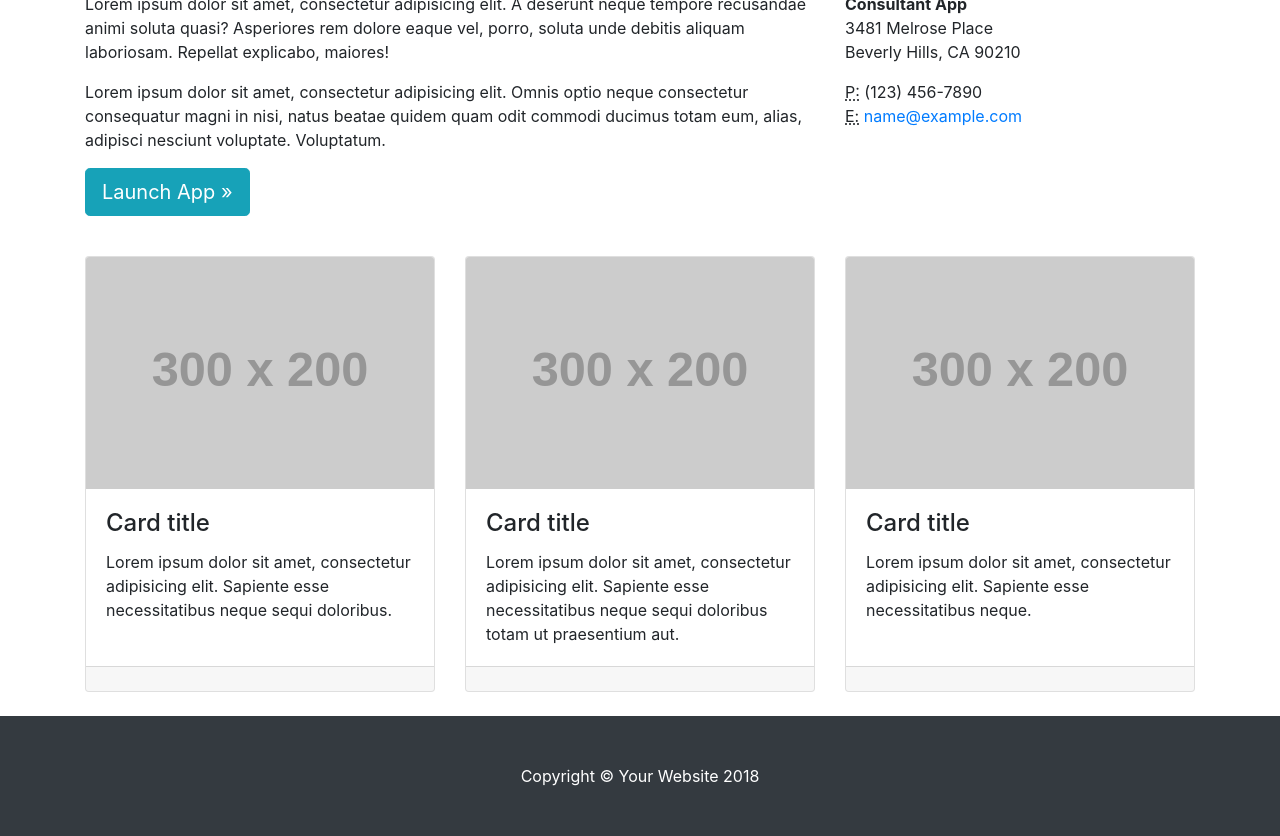
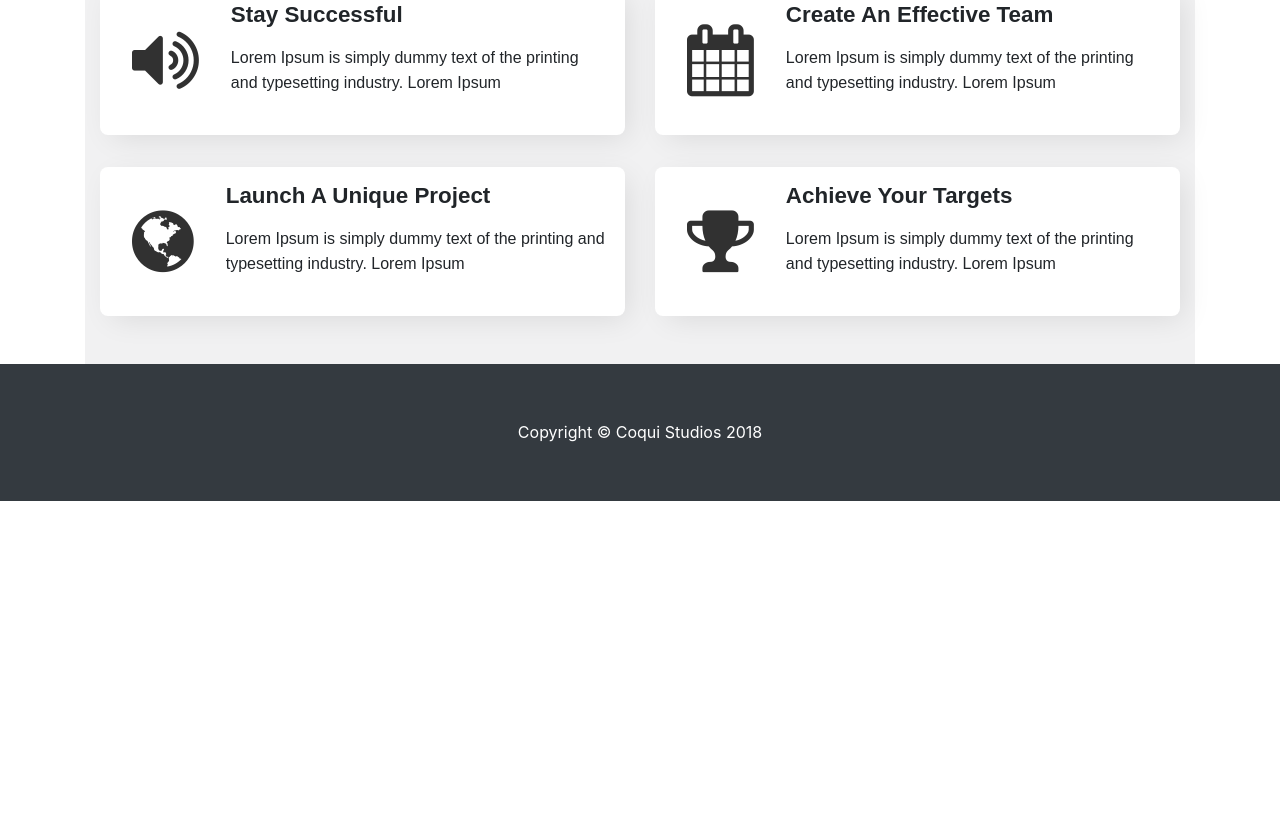
Before and after one commit to Periagiaka/consultantlandingpage, a website: page index.html in a window 1280 px wide. Shown: the part 534-1370 px from the top of the page. After the commit the page ends 1035 px from the top, so only its background shows below. Drawn offline with nearby package versions, Linux system fonts and the light colour scheme; placeholder pictures from the web are drawn by us.

Commit message:
changed card styles, rm mid section

```diff
--- a/css/business-frontpage.css
+++ b/css/business-frontpage.css
@@ -28,4 +28,62 @@ body {
 .card {
   height: 100%;
 }
+
+section {
+    padding-top: 4rem;
+    padding-bottom: 1rem;
+    background-color: #f1f1f2
+}
+.wrap {
+    display: flex;
+    background: white;
+    padding: 1rem 1rem 1rem 1rem;
+    border-radius: 0.5rem;
+    box-shadow: 7px 7px 30px -5px rgba(0,0,0,0.1);
+    margin-bottom: 2rem;
+}
+
+.wrap:hover {
+    background: linear-gradient(135deg,#6394ff 0%,#0a193b 100%);
+    color: white;
+}
+
+.ico-wrap {
+    margin: auto;
+}
+
+.mbr-iconfont {
+    font-size: 4.5rem !important;
+    color: #313131;
+    margin: 1rem;
+    padding-right: 1rem;
+}
+.vcenter {
+    margin: auto;
+}
+
+.mbr-section-title3 {
+    text-align: left;
+}
+h2 {
+    margin-top: 0.5rem;
+    margin-bottom: 0.5rem;
+}
+.display-5 {
+    font-family: 'Source Sans Pro',sans-serif;
+    font-size: 1.4rem;
+}
+.mbr-bold {
+    font-weight: 700;
+}
+
+ p {
+    padding-top: 0.5rem;
+    padding-bottom: 0.5rem;
+    line-height: 25px;
+}
+.display-6 {
+    font-family: 'Source Sans Pro',sans-serif;
+    font-size: 1re
+}
 																																																																																																																																								}
--- a/index.html
+++ b/index.html
@@ -1,25 +1,20 @@
 <!DOCTYPE html>
 <html lang="en">
-
    <head>
-
       <meta charset="utf-8">
       <meta name="viewport" content="width=device-width, initial-scale=1, shrink-to-fit=no">
       <meta name="description" content="">
       <meta name="author" content="">
-
       <title>Business Frontpage - Start Bootstrap Template</title>
-
       <!-- Bootstrap core CSS -->
       <link href="vendor/bootstrap/css/bootstrap.min.css" rel="stylesheet">
-
       <!-- Custom styles for this template -->
       <link href="css/business-frontpage.css" rel="stylesheet">
-
+      <link href="//maxcdn.bootstrapcdn.com/bootstrap/4.1.1/css/bootstrap.min.css" rel="stylesheet" id="bootstrap-css">
+      <script src="//maxcdn.bootstrapcdn.com/bootstrap/4.1.1/js/bootstrap.min.js"></script>
+      <script src="//cdnjs.cloudflare.com/ajax/libs/jquery/3.2.1/jquery.min.js"></script>
    </head>
-
    <body>
-
       <!-- Navigation -->
       <nav class="navbar navbar-expand-lg navbar-dark bg-dark fixed-top">
          <div class="container">
@@ -50,22 +45,19 @@
             </div>
          </div>
       </nav>
-
       <!-- Header with Background Image -->
       <header class="business-header">
          <div class="container">
             <div class="row">
                <div class="col-lg-12">
-
                </div>
             </div>
-      </div>
+         </div>i
       </header>
-
       <!-- Page Content -->
       <div class="container">
 
-      <div class="row">
+        <!-- <div class="row">
             <div class="col-sm-8">
                <h2 class="mt-4">What We Do</h2>
                <p>Lorem ipsum dolor sit amet, consectetur adipisicing elit. A deserunt neque tempore recusandae animi soluta quasi? Asperiores rem dolore eaque vel, porro, soluta unde debitis aliquam laboriosam. Repellat explicabo, maiores!</p>
@@ -90,65 +82,78 @@
                   <a href="mailto:#">name@example.com</a>
                </address>
             </div>
+         </div>-->
+         <!-- /.row -->
+         <link rel="stylesheet" href="https://maxcdn.bootstrapcdn.com/font-awesome/4.7.0/css/font-awesome.min.css">
+         <link rel="stylesheet" href="https://maxcdn.bootstrapcdn.com/font-awesome/4.7.0/css/font-awesome.min.css">
+         <section>
+            <div class="container">
+               <div class="row mbr-justify-content-center">
+                  <div class="col-lg-6 mbr-col-md-10">
+                     <div class="wrap">
+                        <div class="ico-wrap">
+                           <span class="mbr-iconfont fa-volume-up fa"></span>
                         </div>
-      <!-- /.row -->
-
-      <div class="row">
-        <div class="col-sm-4 my-4">
-          <div class="card">
-            <img class="card-img-top" src="http://placehold.it/300x200" alt="">
-            <div class="card-body">
-              <h4 class="card-title">Card title</h4>
-              <p class="card-text">Lorem ipsum dolor sit amet, consectetur adipisicing elit. Sapiente esse necessitatibus neque sequi doloribus.</p>
-            </div>
-            <div class="card-footer">
-
+                        <div class="text-wrap vcenter">
+                           <h2 class="mbr-fonts-style mbr-bold mbr-section-title3 display-5">Stay <span>Successful</span></h2>
+                           <p class="mbr-fonts-style text1 mbr-text display-6">Lorem Ipsum is simply dummy text of the printing and typesetting industry. Lorem Ipsum</p>
                         </div>
                      </div>
                   </div>
-        <div class="col-sm-4 my-4">
-          <div class="card">
-            <img class="card-img-top" src="http://placehold.it/300x200" alt="">
-            <div class="card-body">
-              <h4 class="card-title">Card title</h4>
-              <p class="card-text">Lorem ipsum dolor sit amet, consectetur adipisicing elit. Sapiente esse necessitatibus neque sequi doloribus totam ut praesentium aut.</p>
+                  <div class="col-lg-6 mbr-col-md-10">
+                     <div class="wrap">
+                        <div class="ico-wrap">
+                           <span class="mbr-iconfont fa-calendar fa"></span>
                         </div>
-            <div class="card-footer">
-
+                        <div class="text-wrap vcenter">
+                           <h2 class="mbr-fonts-style mbr-bold mbr-section-title3 display-5">Create
+                              <span>An Effective Team</span>
+                           </h2>
+                           <p class="mbr-fonts-style text1 mbr-text display-6">Lorem Ipsum is simply dummy text of the printing and typesetting industry. Lorem Ipsum</p>
                         </div>
                      </div>
                   </div>
-        <div class="col-sm-4 my-4">
-          <div class="card">
-            <img class="card-img-top" src="http://placehold.it/300x200" alt="">
-            <div class="card-body">
-              <h4 class="card-title">Card title</h4>
-              <p class="card-text">Lorem ipsum dolor sit amet, consectetur adipisicing elit. Sapiente esse necessitatibus neque.</p>
+                  <div class="col-lg-6 mbr-col-md-10">
+                     <div class="wrap">
+                        <div class="ico-wrap">
+                           <span class="mbr-iconfont fa-globe fa"></span>
                         </div>
-            <div class="card-footer">
-
+                        <div class="text-wrap vcenter">
+                           <h2 class="mbr-fonts-style mbr-bold mbr-section-title3 display-5">Launch
+                              <span>A Unique Project</span>
+                           </h2>
+                           <p class="mbr-fonts-style text1 mbr-text display-6">Lorem Ipsum is simply dummy text of the printing and typesetting industry. Lorem Ipsum</p>
                         </div>
                      </div>
                   </div>
-
+                  <div class="col-lg-6 mbr-col-md-10">
+                     <div class="wrap">
+                        <div class="ico-wrap">
+                           <span class="mbr-iconfont fa-trophy fa"></span>
+                        </div>
+                        <div class="text-wrap vcenter">
+                           <h2 class="mbr-fonts-style mbr-bold mbr-section-title3 display-5">Achieve <span>Your Targets</span></h2>
+                           <p class="mbr-fonts-style text1 mbr-text display-6">Lorem Ipsum is simply dummy text of the printing and typesetting industry. Lorem Ipsum</p>
+                        </div>
+                     </div>
+                  </div>
+               </div>
+            </div>
+         </section>
+      </div>
       </div>
       <!-- /.row -->
-
       </div>
       <!-- /.container -->
-
       <!-- Footer -->
       <footer class="py-5 bg-dark">
          <div class="container">
-        <p class="m-0 text-center text-white">Copyright &copy; Your Website 2018</p>
+            <p class="m-0 text-center text-white">Copyright &copy; Coqui Studios 2018</p>
          </div>
          <!-- /.container -->
       </footer>
-
       <!-- Bootstrap core JavaScript -->
       <script src="vendor/jquery/jquery.min.js"></script>
       <script src="vendor/bootstrap/js/bootstrap.bundle.min.js"></script>
-
    </body>
-
 </html>
```
Also changed, not shown: 2 other files. Lines whose indentation alone changed are shown as unchanged.
